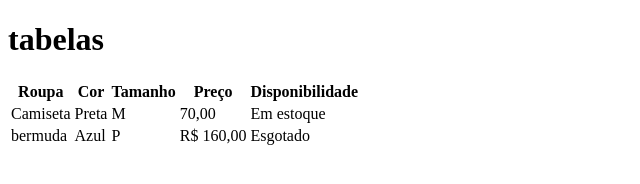
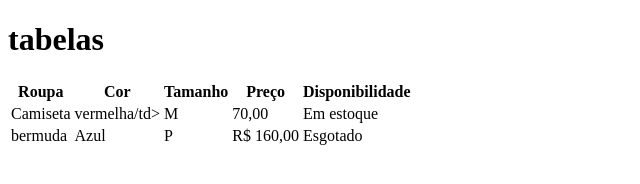
Before and after one commit to VICTORADSSS/AULA-TABELA, a plain HTML site: page index.html in a window 1280 px wide. Shown: the whole page, without its empty margins (0-640 px from the left). Drawn offline with Linux system fonts and the light colour scheme.

Commit message:
trocado de azul para vermelho

```diff
--- a/index.html
+++ b/index.html
@@ -19,7 +19,7 @@
         </tr>
         <tr>
             <td>Camiseta</td>
-            <td>Preta</td>
+            <td>vermelha/td>
             <td>M</td>
             <td>70,00</td>
             <td>Em estoque</td>
```
